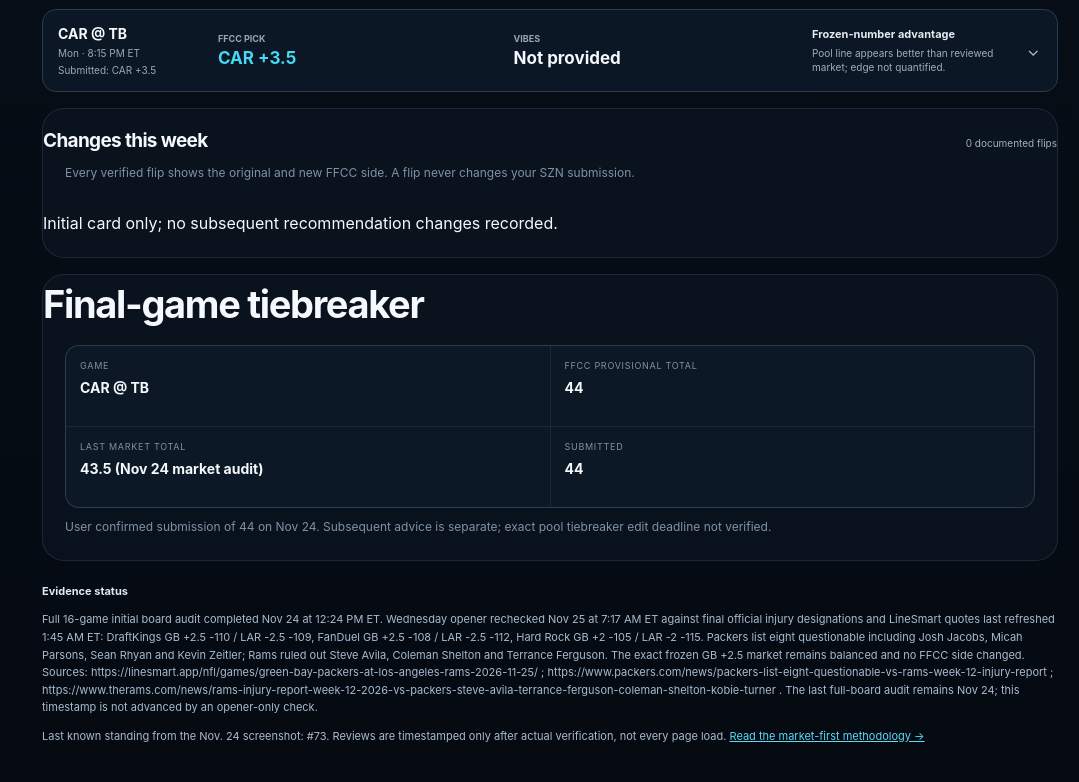
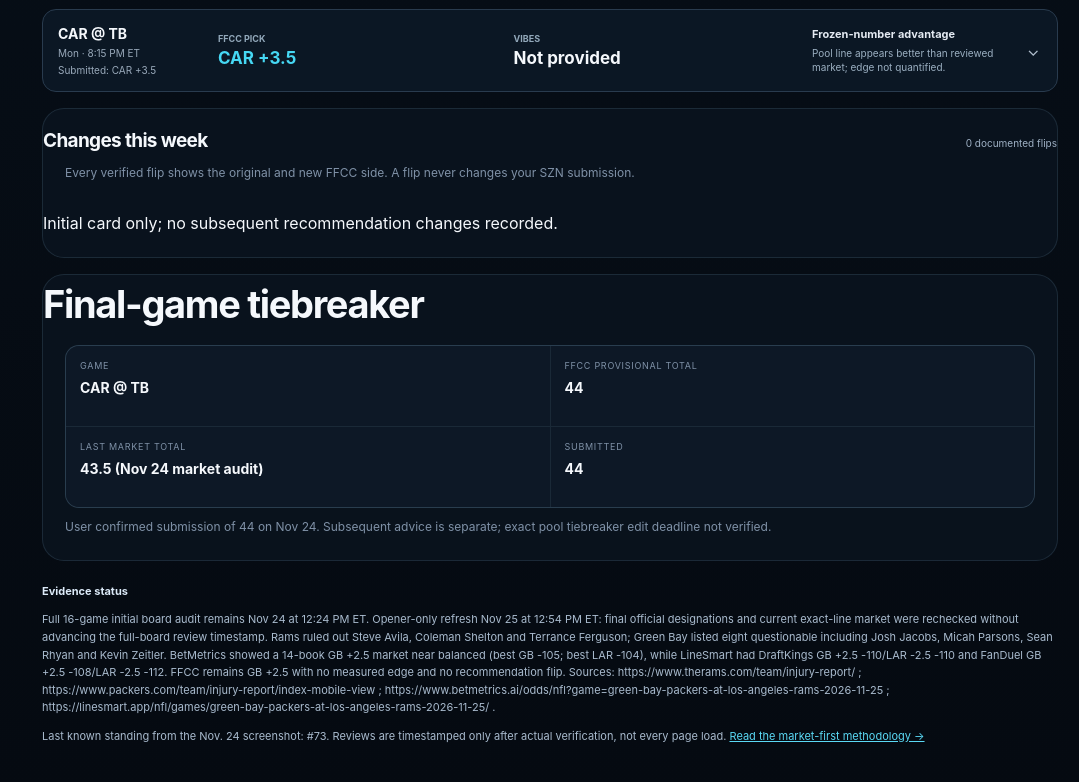
Before and after one commit to TipsyAntler/fantasy-command-center, a Next.js app: page /pickem/board in a window 1280 px wide. Shown: the part 1978-2760 px from the top of the page, without its empty margins (201-1280 px from the left). Built offline with nearby package versions, Linux system fonts and the light colour scheme.

Commit message:
Refresh Week 12 opener audit while preserving submitted card

```diff
--- a/data/pickem-week12.ts
+++ b/data/pickem-week12.ts
@@ -6,7 +6,7 @@ export const week12ReviewedAt = "2026-11-24T12:24:00-05:00";
 export const week12ReviewedLabel = "Nov 24 · 12:24 PM ET";
 export const week12PoolName = "The SZN · NFL Super Pick'em · NFL-575";
 export const week12PoolStatus = "16 exact frozen spreads captured; full initial board audited Nov 24. First kickoff Wed Nov 25 at 8 PM ET; user confirmed submission of all 16 FFCC picks and tiebreaker 44 on Nov 24. Exact edit-lock behavior remains unverified.";
-export const week12MarketAsOf = "Full 16-game initial board audit completed Nov 24 at 12:24 PM ET. Wednesday opener rechecked Nov 25 at 7:17 AM ET against final official injury designations and LineSmart quotes last refreshed 1:45 AM ET: DraftKings GB +2.5 -110 / LAR -2.5 -109, FanDuel GB +2.5 -108 / LAR -2.5 -112, Hard Rock GB +2 -105 / LAR -2 -115. Packers list eight questionable including Josh Jacobs, Micah Parsons, Sean Rhyan and Kevin Zeitler; Rams ruled out Steve Avila, Coleman Shelton and Terrance Ferguson. The exact frozen GB +2.5 market remains balanced and no FFCC side changed. Sources: https://linesmart.app/nfl/games/green-bay-packers-at-los-angeles-rams-2026-11-25/ ; https://www.packers.com/news/packers-list-eight-questionable-vs-rams-week-12-injury-report ; https://www.therams.com/news/rams-injury-report-week-12-2026-vs-packers-steve-avila-terrance-ferguson-coleman-shelton-kobie-turner . The last full-board audit remains Nov 24; this timestamp is not advanced by an opener-only check.";
+export const week12MarketAsOf = "Full 16-game initial board audit remains Nov 24 at 12:24 PM ET. Opener-only refresh Nov 25 at 12:54 PM ET: final official designations and current exact-line market were rechecked without advancing the full-board review timestamp. Rams ruled out Steve Avila, Coleman Shelton and Terrance Ferguson; Green Bay listed eight questionable including Josh Jacobs, Micah Parsons, Sean Rhyan and Kevin Zeitler. BetMetrics showed a 14-book GB +2.5 market near balanced (best GB -105; best LAR -104), while LineSmart had DraftKings GB +2.5 -110/LAR -2.5 -110 and FanDuel GB +2.5 -108/LAR -2.5 -112. FFCC remains GB +2.5 with no measured edge and no recommendation flip. Sources: https://www.therams.com/team/injury-report/ ; https://www.packers.com/team/injury-report/index-mobile-view ; https://www.betmetrics.ai/odds/nfl?game=green-bay-packers-at-los-angeles-rams-2026-11-25 ; https://linesmart.app/nfl/games/green-bay-packers-at-los-angeles-rams-2026-11-25/ .";
 export const week12Standing = {correct:76,rank:73,leaderCorrect:96,note:"User screenshot Nov 24; 7th place 92."};
 export const week12SubmittedCard = {confirmedDate:"2026-11-24",confirmationSource:"User message: Submitted (in response to all 16 FFCC sides and tiebreaker 44)",picks:{"GB-LAR":"GB +2.5","CHI-DET":"CHI -2.5","PHI-DAL":"DAL -8.5","KC-BUF":"KC +3.5","DEN-PIT":"PIT +3.5","NO-CIN":"NO +10.5","NYG-IND":"NYG -6.5","NYJ-MIA":"NYJ -3.5","ATL-MIN":"ATL +7.5","TEN-JAX":"TEN +14.5","BAL-HOU":"HOU -6.5","NE-LAC":"NE +1.5","WAS-ARI":"ARI +7.5","SEA-SF":"SEA +3.5","LV-CLE":"LV +4.5","CAR-TB":"CAR +3.5"} as Record<string,string>,tiebreaker:"44",note:"Immutable user-confirmed baseline; subsequent FFCC advice does not alter submitted picks."};
 export const week12PendingPoolGames: {day:string;kickoff:string;away:string;home:string;mikeVibe:string;reason:string}[] = [];
```
